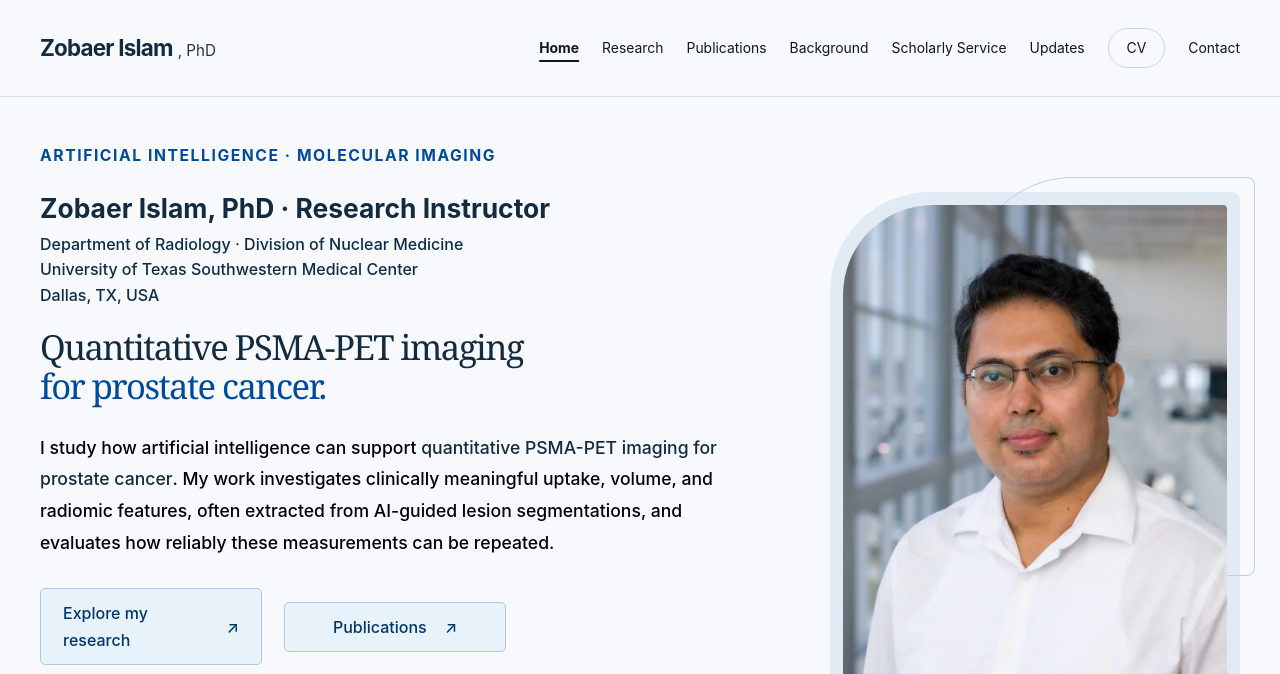
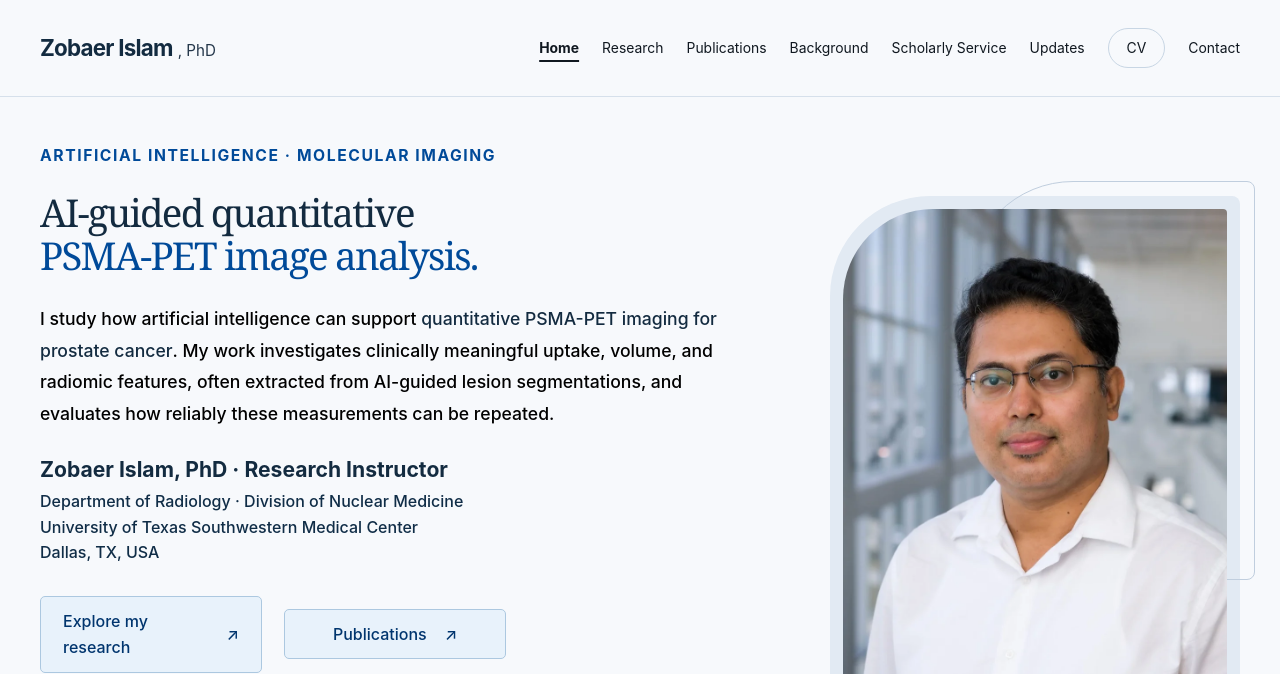
Before and after one commit to Zobaer/zobaer.github.io, a plain HTML site: page index.html in a window 1280 px wide. Shown: the top 674 px of the page. Drawn offline with Linux system fonts and the light colour scheme.

Commit message:
Restore homepage introduction and simplify paper links

```diff
--- a/index.html
+++ b/index.html
@@ -405,10 +405,10 @@
     #zobaer-site .faculty-content .service-page-intro p{max-width:none;margin-top:14px;font-size:1.05rem;line-height:1.65}
     @media(max-width:520px){#zobaer-site .service-page-intro h1{font-size:2.25rem}}
     #zobaer-site #hero-title em{font-style:normal}
-    #zobaer-site #hero-title{font-size:clamp(2rem,2.7vw,2.55rem);margin-top:20px}
-    #zobaer-site .hero-copy .hero-role{font-size:1.12rem;line-height:1.6;color:#102d47;margin-top:0}
-    #zobaer-site .hero-copy .hero-role strong{font-size:1.65rem;line-height:1.35;font-weight:700;margin-bottom:5px}
-    @media(max-width:520px){#zobaer-site #hero-title{font-size:2rem}#zobaer-site .hero-copy .hero-role{font-size:1.04rem}#zobaer-site .hero-copy .hero-role strong{font-size:1.25rem}}
+    #zobaer-site #hero-title{font-size:clamp(2.15rem,3vw,2.9rem);margin-top:0}
+    #zobaer-site .hero-copy .hero-role{font-size:1.08rem;line-height:1.6;color:#102d47;margin-top:26px}
+    #zobaer-site .hero-copy .hero-role strong{font-size:1.32rem;line-height:1.35;font-weight:700;margin-bottom:5px}
+    @media(max-width:520px){#zobaer-site #hero-title{font-size:2rem}#zobaer-site .hero-copy .hero-role{font-size:1.04rem}#zobaer-site .hero-copy .hero-role strong{font-size:1.22rem}}
     #zobaer-site .hero button[data-route].button{background:#e8f2fb;border-color:#acc8e0;color:#00356e}
     #zobaer-site .hero button[data-route].button:hover{background:#d7e9f9;border-color:#82abc9;color:#00356e}
 
@@ -554,9 +554,9 @@
 <section aria-labelledby="hero-title" class="wrap hero">
 <div class="hero-copy">
 <p class="eyebrow">Artificial intelligence · Molecular imaging</p>
+<h1 id="hero-title"><span class="opening">AI-guided quantitative</span> <em>PSMA-PET image analysis.</em></h1>
+<p class="hero-intro">I study how artificial intelligence can support <strong>quantitative PSMA-PET imaging for prostate cancer</strong>. My work investigates clinically meaningful uptake, volume, and radiomic features, often extracted from AI-guided lesion segmentations, and evaluates how reliably these measurements can be repeated.</p>
 <p class="hero-role"><strong>Zobaer Islam, PhD · Research Instructor</strong>Department of Radiology · Division of Nuclear Medicine<br/>University of Texas Southwestern Medical Center<br/>Dallas, TX, USA</p>
-<h1 id="hero-title"><span class="opening">Quantitative PSMA-PET imaging</span> <em>for prostate cancer.</em></h1>
-<p class="hero-intro">I study how artificial intelligence can support <strong>quantitative PSMA-PET imaging for prostate cancer</strong>. My work investigates clinically meaningful uptake, volume, and radiomic features, often extracted from AI-guided lesion segmentations, and evaluates how reliably these measurements can be repeated.</p>
 
 <div class="actions">
 <a class="button" href="research.html">Explore my research <span aria-hidden="true">↗</span></a>
```
Also changed, not shown: publications.html (+1 -1 lines).
